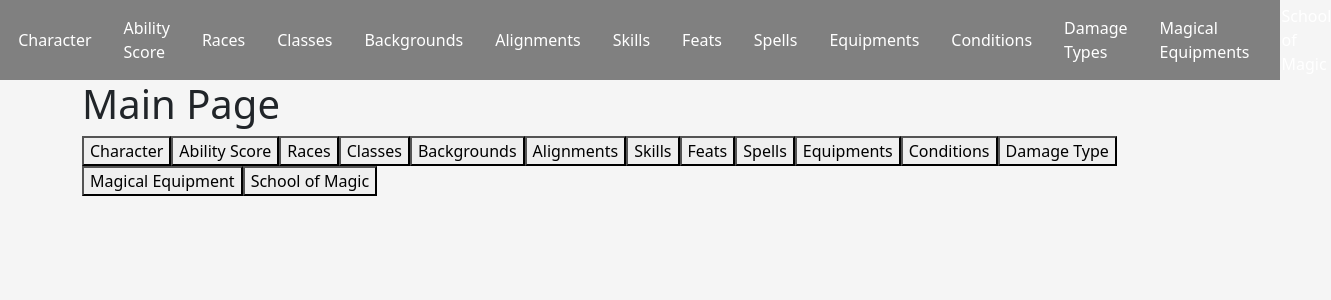
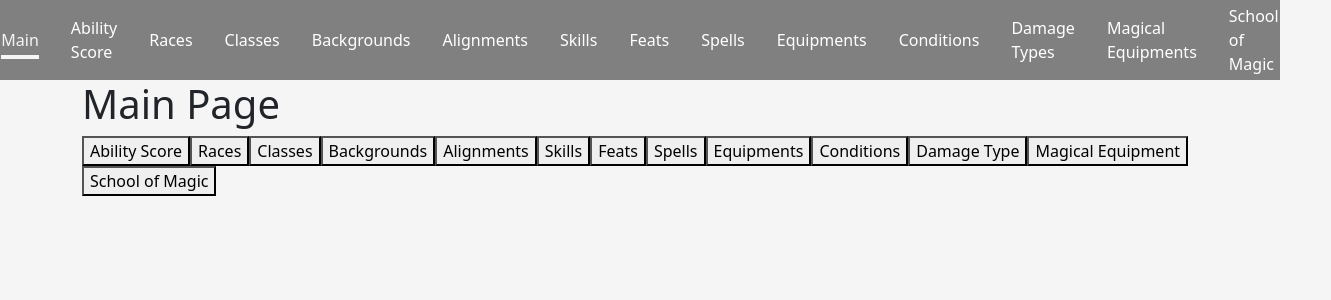
Before and after one commit to Ng-Ting-Wei/GA-Project2-DND-5E-Easysearch, a React (Vite) app in the folder DND-5E-Easysearch/: page /main in a window 1280 px wide. Shown: the top 300 px of the page, 1331 px wide, since content can reach past the window. Built offline with nearby package versions, Linux system fonts and the light colour scheme.

Commit message:
update delete unused components

```diff
--- a/DND-5E-Easysearch/src/App.jsx
+++ b/DND-5E-Easysearch/src/App.jsx
@@ -3,7 +3,6 @@ import { Navigate, Route, Routes } from "react-router-dom";
 import Main from "./pages/Main";
 import NotFound from "./pages/NotFound";
 import NavBar from "./components/NavBar";
-import CharacterCreation from "./pages/CharacterCreation";
 import Backgrounds from "./pages/Backgrounds";
 import Classes from "./pages/Classes";
 import Races from "./pages/Races";
@@ -25,7 +24,6 @@ function App() {
       <Routes>
         <Route path="/" element={<Navigate replace to="/main" />}></Route>
         <Route path="main" element={<Main />}></Route>
-        <Route path="charactercreation" element={<CharacterCreation />}></Route>
         <Route path="abilityscore" element={<AbilityScore />}></Route>
         <Route path="races" element={<Races />}></Route>
         <Route path="classes" element={<Classes />}></Route>
--- a/DND-5E-Easysearch/src/components/NavBar.jsx
+++ b/DND-5E-Easysearch/src/components/NavBar.jsx
@@ -13,14 +13,6 @@ const NavBar = () => {
               to="/main"
             >
               Main
-            </NavLink>
-          </li>
-          <li>
-            <NavLink
-              className={(navData) => (navData.isActive ? styles.active : "")}
-              to="/charactercreation"
-            >
-              Character
             </NavLink>
           </li>
           <li>
--- a/DND-5E-Easysearch/src/pages/CharacterCreation.jsx
+++ /dev/null
@@ -1,17 +0,0 @@
-import React from "react";
-
-const CharacterCreation = () => {
-  return (
-    <div className="container">
-      <h1>Character</h1>
-      <div className="row">
-        <div>Race</div>
-        <div>Class</div>
-        <div>Background</div>
-        <div>Alignment</div>
-      </div>
-    </div>
-  );
-};
-
-export default CharacterCreation;
--- a/DND-5E-Easysearch/src/pages/Main.jsx
+++ b/DND-5E-Easysearch/src/pages/Main.jsx
@@ -5,9 +5,6 @@ const Main = () => {
   return (
     <div className="container">
       <h1>Main Page</h1>
-      <Link to="/charactercreation">
-        <button>Character</button>
-      </Link>
       <Link to="/abilityscore">
         <button>Ability Score</button>
       </Link>
```
